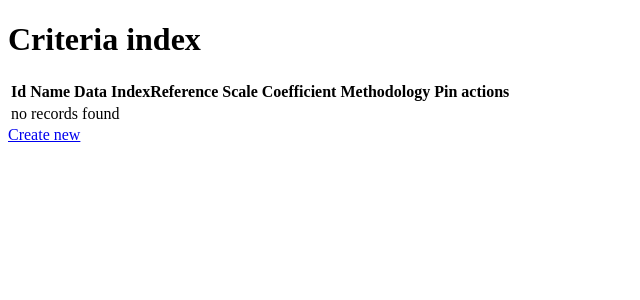
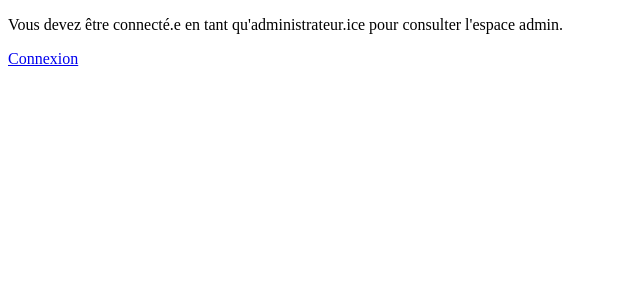
Before and after one commit to AliceBraye44/greenhood, a Symfony app: template templates/criteria/index.html.twig in a window 1280 px wide. Shown: the top 300 px of the page, without its empty margins (0-640 px from the left). Run offline with Twig, Linux system fonts and the light colour scheme; the template is opened without the code that fills it, so the values that code supplies are empty; some libraries are stand-ins or nearby versions.

Commit message:
routes sécurisées et accessible uniquement aux admins

```diff
--- a/templates/base.html.twig
+++ b/templates/base.html.twig
@@ -14,6 +14,14 @@
         {% endblock %}
     </head>
     <body>
+        {% if is_granted("ROLE_ADMIN") %}
+
         {% block body %}{% endblock %}
+            {% else %}
+
+        <p>Vous devez être connecté.e en tant qu'administrateur.ice pour consulter l'espace admin.</p>
+        <a href="{{ path('login') }}">Connexion</a>
+
+    {% endif %}
     </body>
 </html>
--- a/templates/home/index.html.twig
+++ b/templates/home/index.html.twig
@@ -1,4 +1,6 @@
 {% extends 'base.html.twig' %}
+
+{% if is_granted("ROLE_ADMIN") %}
 
 {% block title %}Hello HomeController!{% endblock %}
 
@@ -17,4 +19,5 @@
         <li>Your template at <code><a href="{{ 'C:/Users/ASUS/Documents/Code/Projets/greenHood/templates/home/index.html.twig'|file_link(0) }}">templates/home/index.html.twig</a></code></li>
     </ul>
 </div>
+
 {% endblock %}
--- a/templates/login/index.html.twig
+++ b/templates/login/index.html.twig
@@ -1,5 +1,3 @@
-{% extends 'base.html.twig' %}
-
 {% block body %}
     {% if error %}
         <div>{{ error.messageKey|trans(error.messageData, 'security') }}</div>
```
